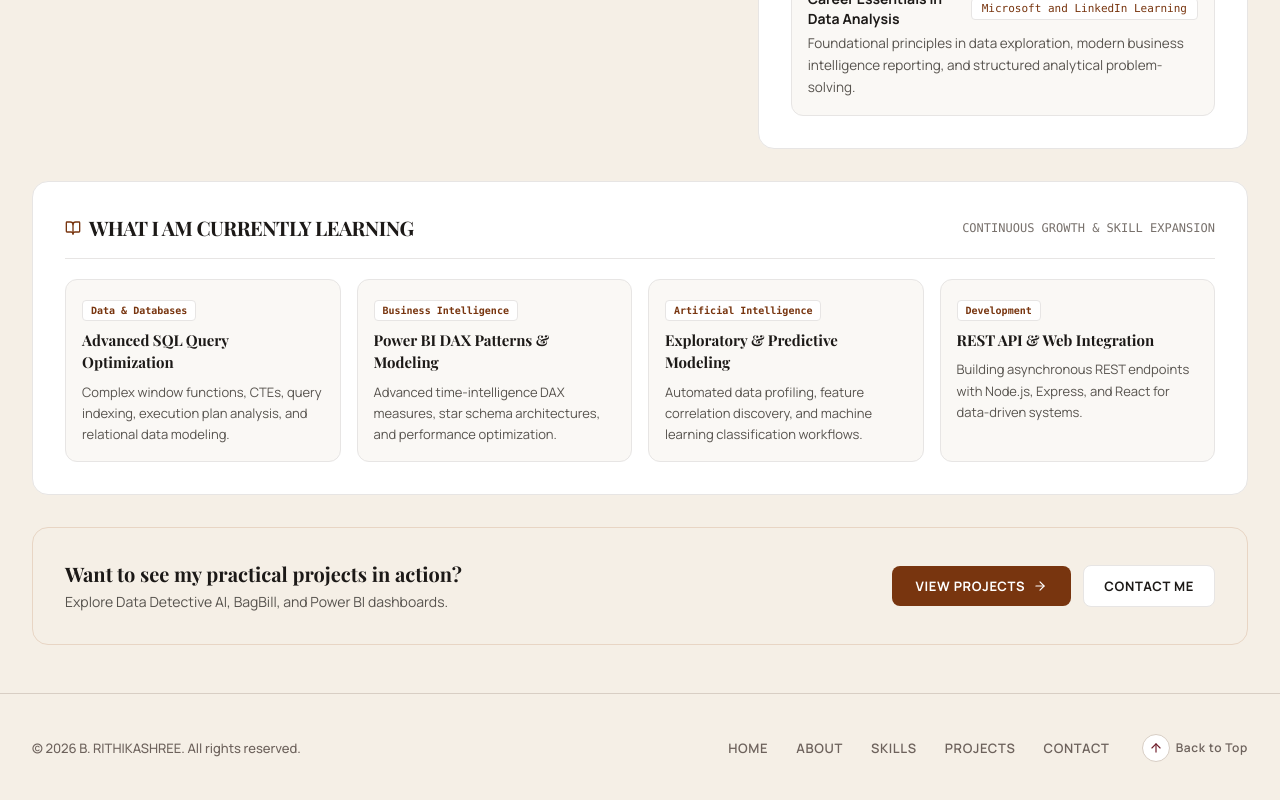
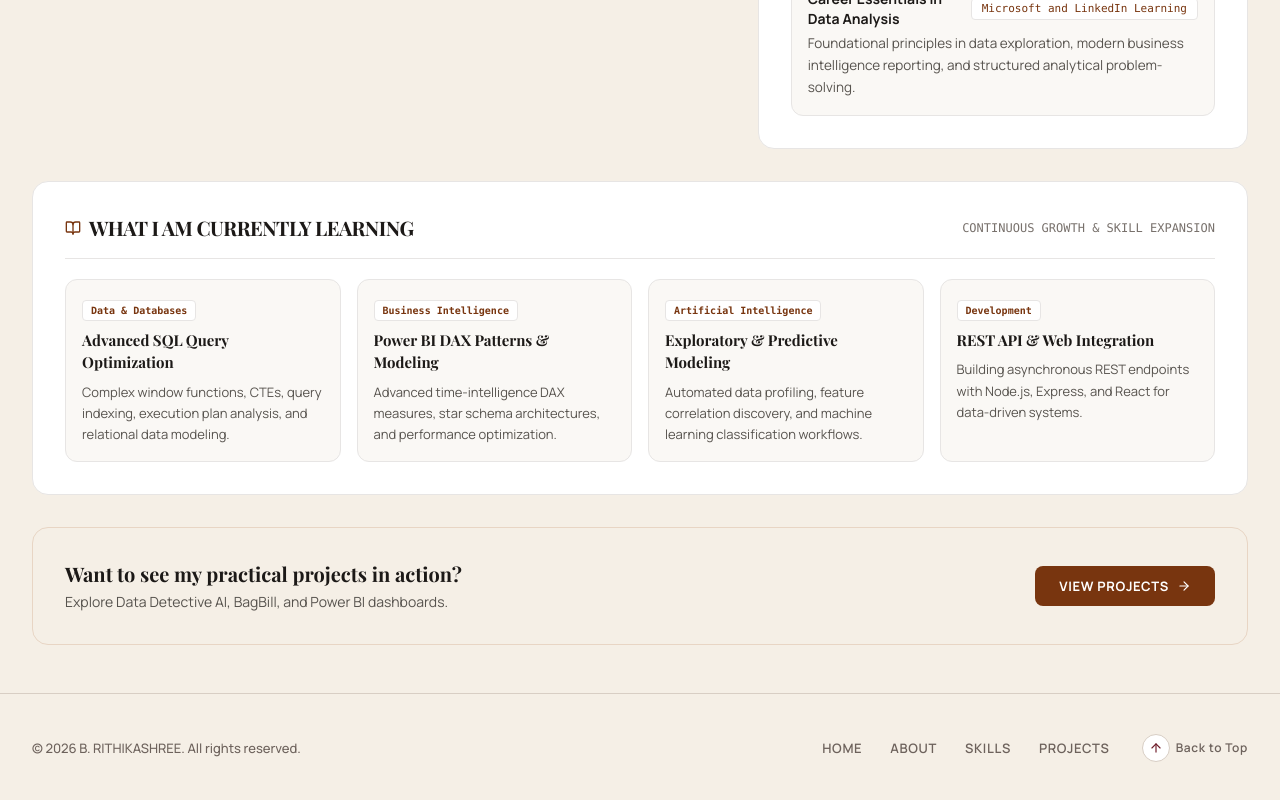
Before and after one commit to rithii1702/rithikashree-portfolio, a React (Vite) app: page /about in a window 1280 px wide. Shown: the part 1148-1948 px from the top of the page. Built offline with nearby package versions, Linux system fonts and the light colour scheme; a web font is replaced by a local one.

Commit message:
Remove Contact section from navigation, footer, and routes

```diff
--- a/src/App.tsx
+++ b/src/App.tsx
@@ -1,5 +1,5 @@
 import React from 'react';
-import { BrowserRouter, Routes, Route, useLocation } from 'react-router-dom';
+import { BrowserRouter, Routes, Route, Navigate, useLocation } from 'react-router-dom';
 import { AnimatePresence } from 'framer-motion';
 import { Navbar } from './components/Navbar';
 import { Footer } from './components/Footer';
@@ -8,7 +8,6 @@ import { AboutPage } from './pages/AboutPage';
 import { SkillsPage } from './pages/SkillsPage';
 import { ProjectsPage } from './pages/ProjectsPage';
 import { ProjectDetailPage } from './pages/ProjectDetailPage';
-import { ContactPage } from './pages/ContactPage';
 
 const AnimatedRoutes: React.FC = () => {
   const location = useLocation();
@@ -25,7 +24,7 @@ const AnimatedRoutes: React.FC = () => {
         <Route path="/skills" element={<SkillsPage />} />
         <Route path="/projects" element={<ProjectsPage />} />
         <Route path="/projects/:slug" element={<ProjectDetailPage />} />
-        <Route path="/contact" element={<ContactPage />} />
+        <Route path="/contact" element={<Navigate to="/" replace />} />
         <Route path="*" element={<HomePage />} />
       </Routes>
     </AnimatePresence>
--- a/src/components/Footer.tsx
+++ b/src/components/Footer.tsx
@@ -15,7 +15,6 @@ export const Footer: React.FC = () => {
     { label: 'About', path: '/about' },
     { label: 'Skills', path: '/skills' },
     { label: 'Projects', path: '/projects' },
-    { label: 'Contact', path: '/contact' },
   ];
 
   return (
--- a/src/components/Navbar.tsx
+++ b/src/components/Navbar.tsx
@@ -26,7 +26,6 @@ export const Navbar: React.FC = () => {
     { label: 'About', path: '/about' },
     { label: 'Skills', path: '/skills' },
     { label: 'Projects', path: '/projects' },
-    { label: 'Contact', path: '/contact' },
   ];
 
   return (
--- a/src/pages/AboutPage.tsx
+++ b/src/pages/AboutPage.tsx
@@ -275,12 +275,6 @@ export const AboutPage: React.FC = () => {
               <span>View Projects</span>
               <ArrowRight className="w-3.5 h-3.5" />
             </Link>
-            <Link
-              to="/contact"
-              className="inline-flex items-center gap-2 px-4 sm:px-5 py-2.5 sm:py-3 bg-white hover:bg-[#FAF8F5] text-[#1C1917] border border-[#E7E5E4] text-xs sm:text-[13px] font-bold uppercase tracking-wider rounded-lg transition-colors"
-            >
-              <span>Contact Me</span>
-            </Link>
           </div>
         </motion.div>
 
```
